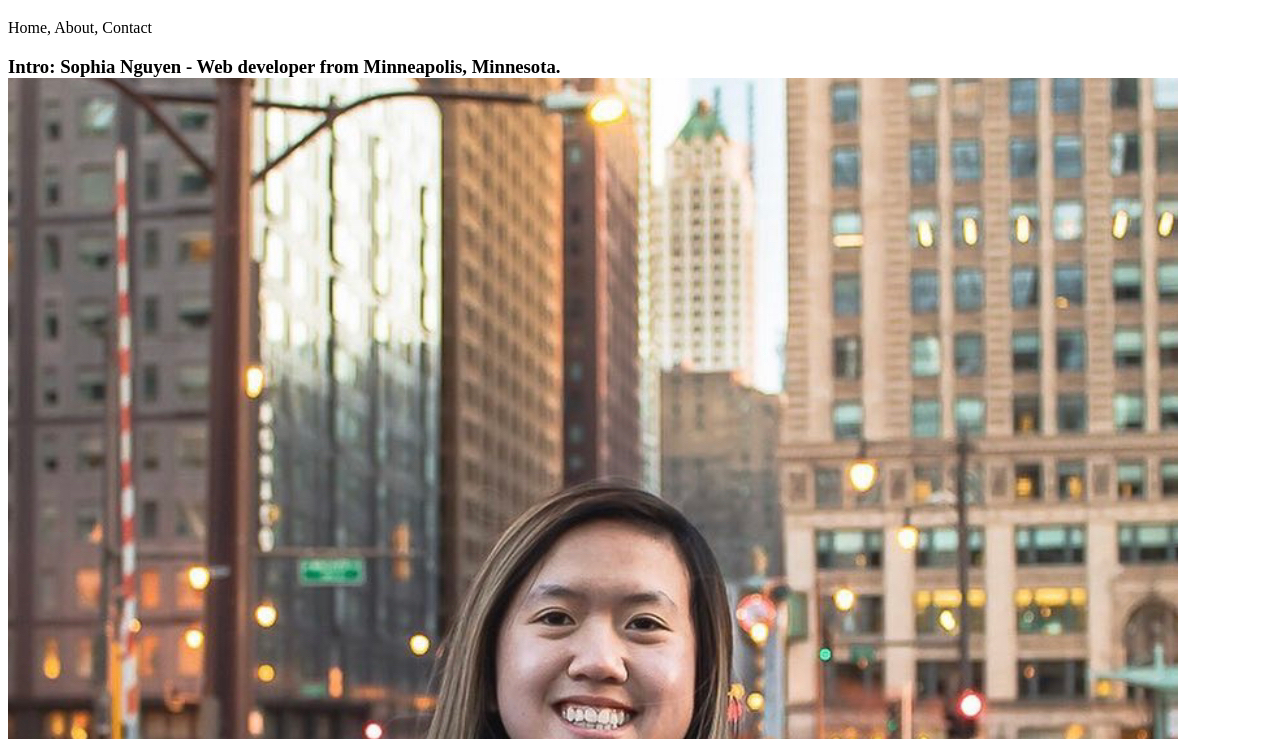
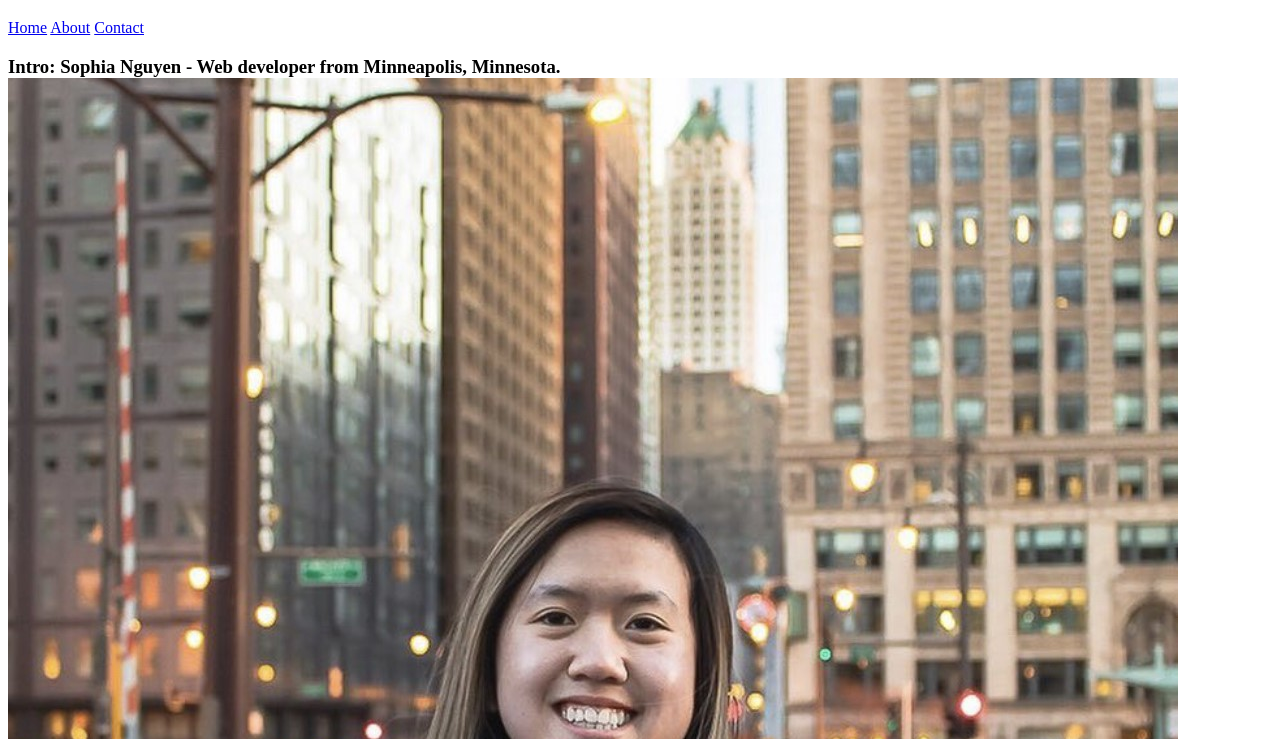
Before and after one commit to nguyenscg/portfolio, a plain HTML site: page index.html in a window 1280 px wide. Shown: the part 61-800 px from the top of the page. Drawn offline with Linux system fonts and the light colour scheme.

Commit message:
updated image and add links to nav

```diff
--- a/index.html
+++ b/index.html
@@ -10,7 +10,10 @@
         <header>
             <div class="group">
             <h1>My Portfolio</h1>
-            <nav>Home, About, Contact</nav>
+            <nav>
+                <a href="#">Home</a>
+                <a href="#about">About</a>
+                <a href="#contact">Contact</a></nav>
             </div>
         </header>
         <main>
@@ -18,7 +21,7 @@
                 <section>
                     <div><h3>Intro: Sophia Nguyen
                         - Web developer from Minneapolis, Minnesota.
-                        <img src="/images/sophia-portfolio-pic.jfif"/>
+                        <img src="/images/sophia-portfolio-picture.jpg"/>
                     </h3></div>
                 </section>
                 <section><h3>About
```
Also changed, not shown: images/sophia-portfolio-picture.jpg (added).
